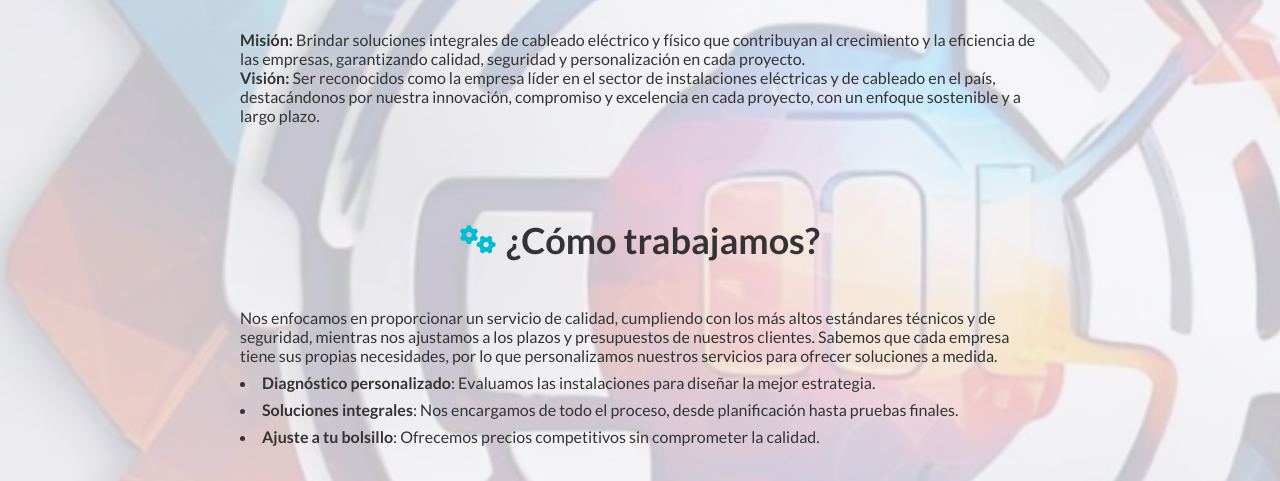
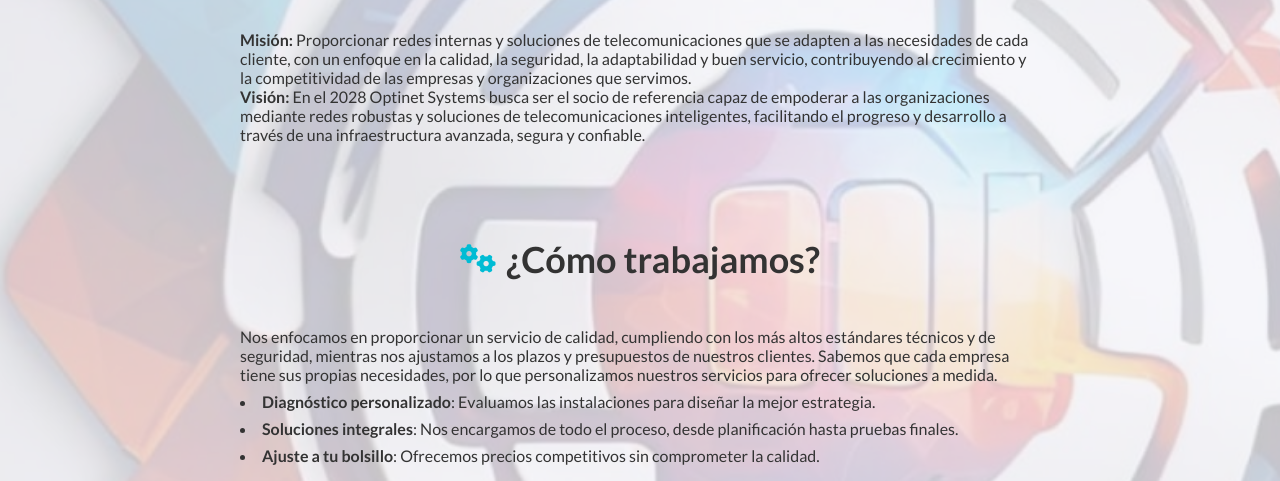
Before and after one commit to HackSentry/OptiNet-Systems-SAS, a plain HTML site: page index.html in a window 1280 px wide. Shown: the part 619-1100 px from the top of the page. Drawn offline with Linux system fonts and the light colour scheme.

Commit message:
index.html

```diff
--- a/index.html
+++ b/index.html
@@ -275,8 +275,8 @@
             <h2>Nuestra Misión y Visión</h2>
         </div>
         <div class="content">
-            <p><strong>Misión:</strong> Brindar soluciones integrales de cableado eléctrico y físico que contribuyan al crecimiento y la eficiencia de las empresas, garantizando calidad, seguridad y personalización en cada proyecto.</p>
-            <p><strong>Visión:</strong> Ser reconocidos como la empresa líder en el sector de instalaciones eléctricas y de cableado en el país, destacándonos por nuestra innovación, compromiso y excelencia en cada proyecto, con un enfoque sostenible y a largo plazo.</p>
+            <p><strong>Misión:</strong> Proporcionar redes internas y soluciones de telecomunicaciones que se adapten a las necesidades de cada cliente, con un enfoque en la calidad, la seguridad, la adaptabilidad y buen servicio, contribuyendo al crecimiento y la competitividad de las empresas y organizaciones que servimos.</p>
+            <p><strong>Visión:</strong> En el 2028 Optinet Systems busca ser el socio de referencia capaz de empoderar a las organizaciones mediante redes robustas y soluciones de telecomunicaciones inteligentes, facilitando el progreso y desarrollo a través de una infraestructura avanzada, segura y confiable.</p>
         </div>
     </section>
 
```
